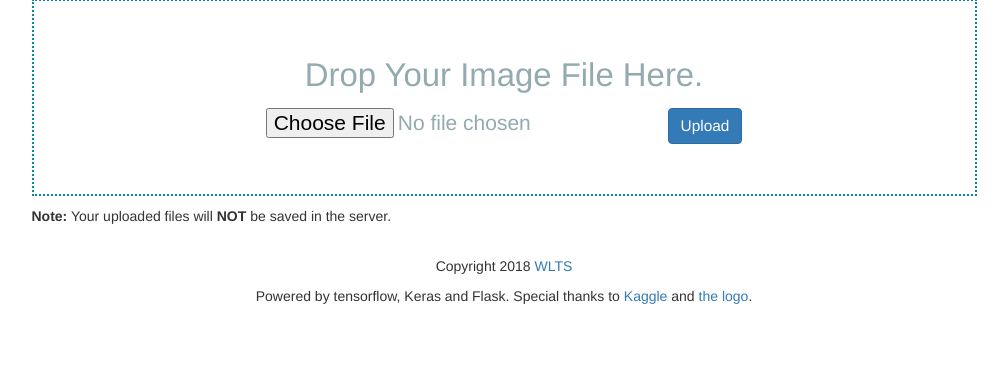
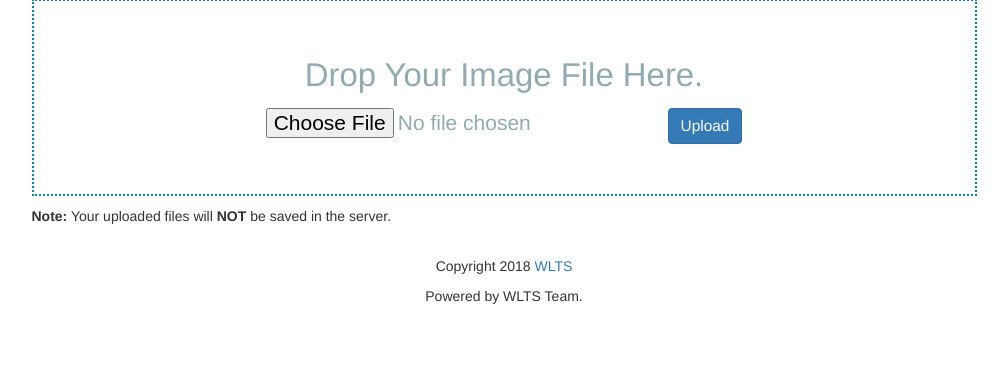
Before and after one commit to wltsapp/wlts-facenet, a Flask app: page / in a window 1280 px wide. Shown: the part 71-461 px from the top of the page, without its empty margins (136-1144 px from the left). Run offline with Flask 2, Linux system fonts and the light colour scheme; some libraries are stand-ins or nearby versions.

Commit message:
Update index.html

```diff
--- a/templates/index.html
+++ b/templates/index.html
@@ -44,10 +44,10 @@
         </table>
         <div class="row text-center">
           <p>
-            Copyright 2018 <a href="https://github.com/elm200/recognize-dogs-and-cats">WLTS</a>
+            Copyright 2018 <a href="https://github.com/wltsapp/wlts-facenet/">WLTS</a>
           </p>
           <p>
-            Powered by tensorflow, Keras and Flask. Special thanks to <a href="https://www.kaggle.com/c/dogs-vs-cats-redux-kernels-edition">Kaggle</a> and <a href="http://goo.gl/rTKJ9z">the logo</a>.
+            Powered by WLTS Team.
           </p>
         </div>
       </div>
```
